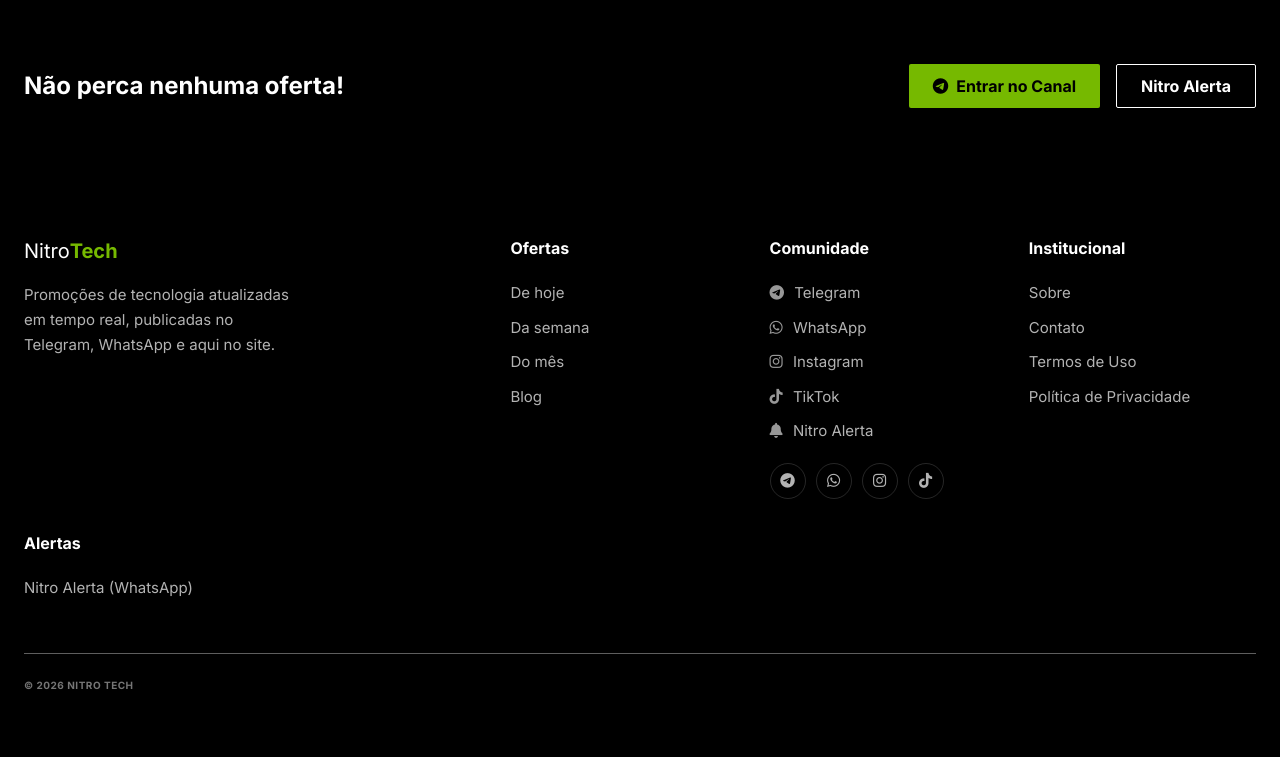
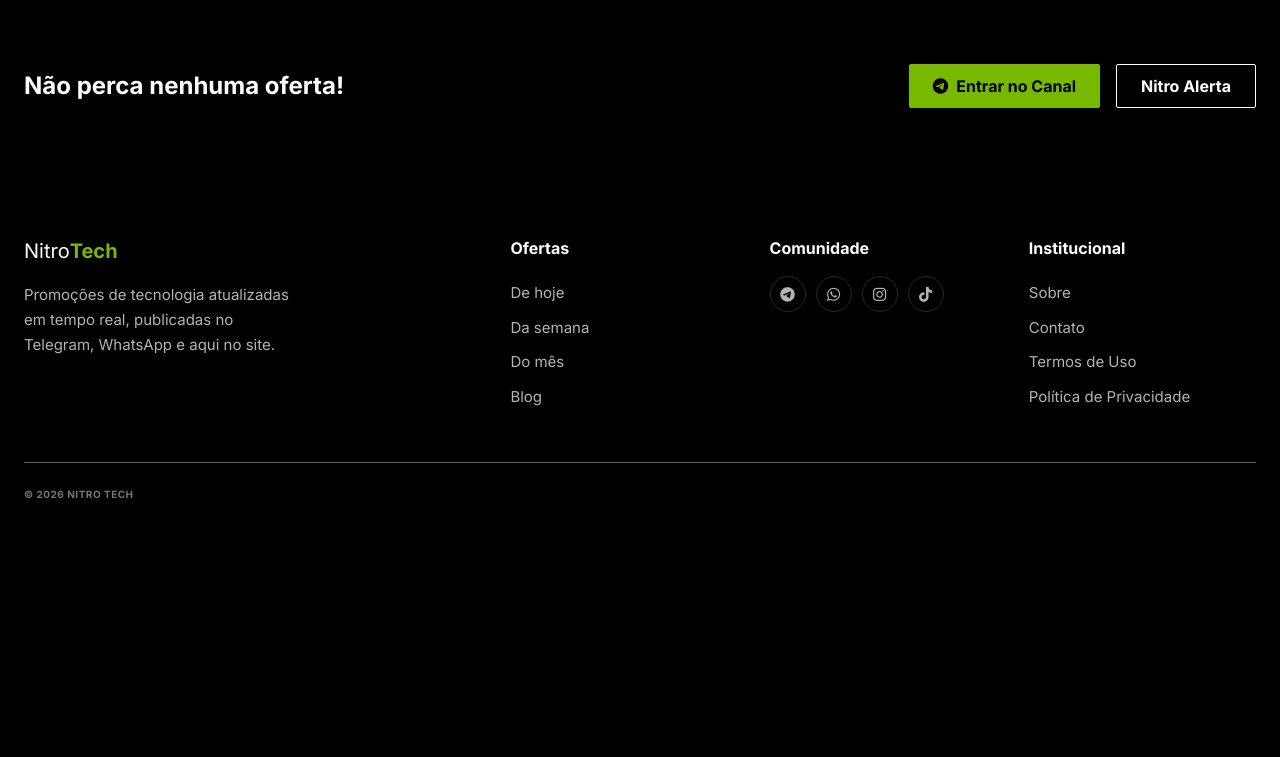
Before and after one commit to andresperes33/andrebot, a Django app: page /contato/ in a window 1280 px wide. Shown: the part 1009-1766 px from the top of the page. After the commit the page ends 1507 px from the top, so only its background shows below. Run offline with Django 5.2, Linux system fonts and the light colour scheme.

Commit message:
Footer: remove links de texto e bloco Alertas, mantem so icones sociais

```diff
--- a/bot/templates/bot/base.html
+++ b/bot/templates/bot/base.html
@@ -128,11 +128,6 @@
         </div>
         <div>
             <div class="footer-heading">Comunidade</div>
-            <a href="https://t.me/Nitro_Tech_1" target="_blank" class="footer-link"><i class="fab fa-telegram-plane"></i> Telegram</a>
-            <a href="https://chat.whatsapp.com/Jxjt68Mfr9J4tx1vIS82DD" target="_blank" class="footer-link"><i class="fab fa-whatsapp"></i> WhatsApp</a>
-            <a href="https://www.instagram.com/nitro_tech_brasil/" target="_blank" class="footer-link"><i class="fab fa-instagram"></i> Instagram</a>
-            <a href="https://www.tiktok.com/@nitrotech.store" target="_blank" class="footer-link"><i class="fab fa-tiktok"></i> TikTok</a>
-            <a href="{% url 'nitroalerta' %}" class="footer-link"><i class="fas fa-bell"></i> Nitro Alerta</a>
             <div class="footer-social">
                 <a href="https://t.me/Nitro_Tech_1" target="_blank" class="footer-social-icon" aria-label="Telegram"><i class="fab fa-telegram-plane"></i></a>
                 <a href="https://chat.whatsapp.com/Jxjt68Mfr9J4tx1vIS82DD" target="_blank" class="footer-social-icon" aria-label="WhatsApp"><i class="fab fa-whatsapp"></i></a>
@@ -146,10 +141,6 @@
             <a href="{% url 'contato' %}" class="footer-link">Contato</a>
             <a href="{% url 'termos' %}" class="footer-link">Termos de Uso</a>
             <a href="{% url 'privacy' %}" class="footer-link">Política de Privacidade</a>
-        </div>
-        <div>
-            <div class="footer-heading">Alertas</div>
-            <a href="{% url 'nitroalerta' %}" class="footer-link">Nitro Alerta (WhatsApp)</a>
         </div>
     </div>
     <div class="footer-legal">
```
